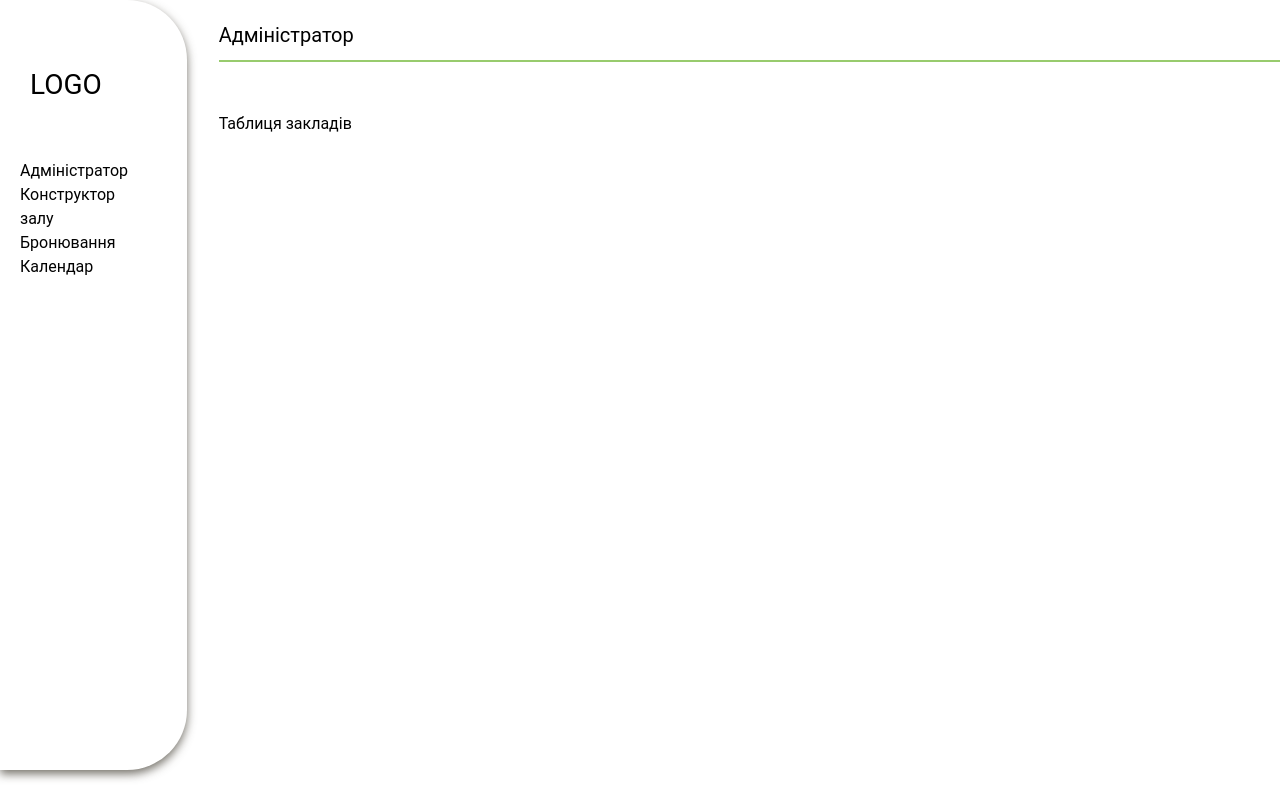
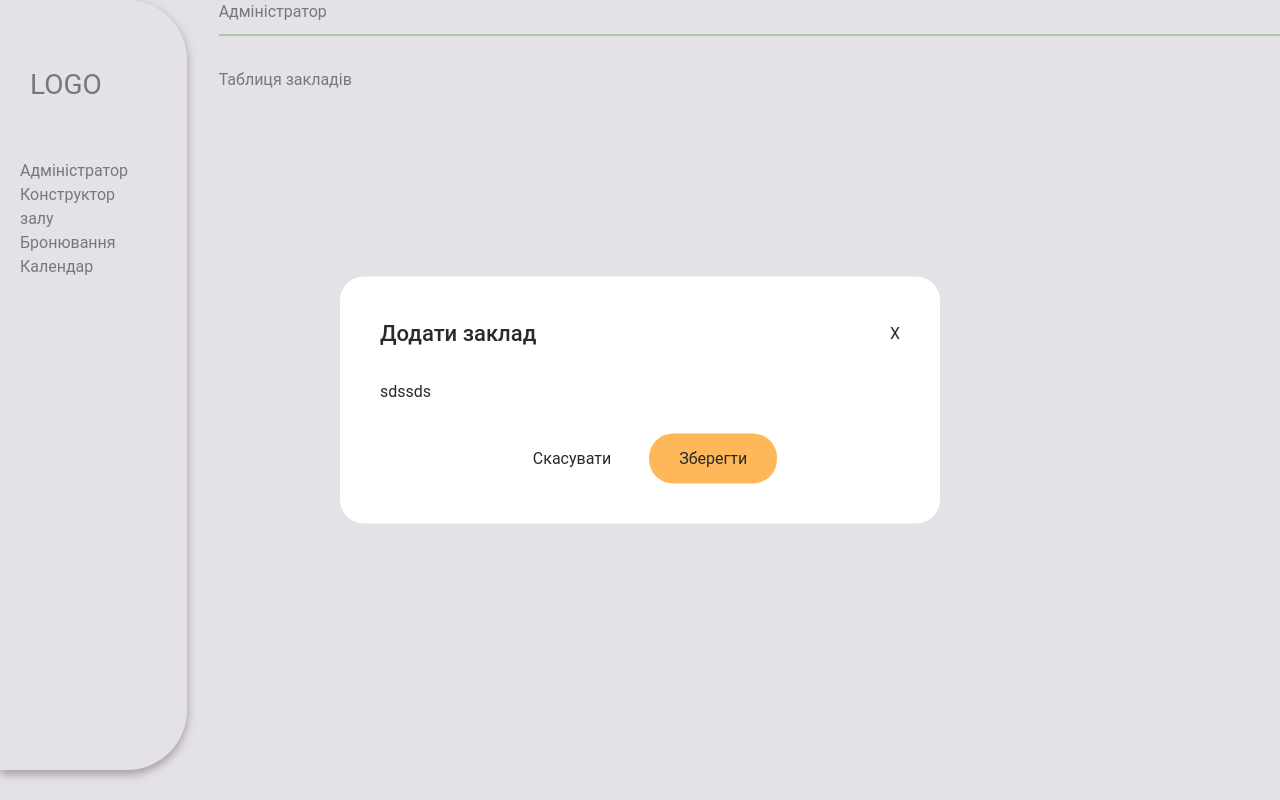
Before and after one commit to tetiana-kozak/restaurant-booking-system, a React (Create React App) app: page /admin-panel in a window 1280 px wide. Built offline with nearby package versions, Linux system fonts and the light colour scheme; sample sign-in values are in the browser's storage.

Commit message:
feat: add AdminPanelPage design with modal

```diff
--- /dev/null
+++ b/src/components/AllRestaurantsTable/AllRestaurantsTable.scss
@@ -0,0 +1,19 @@
+.list-container {
+  display: flex;
+  justify-content: space-between;
+  align-items: center;
+  background-color: #f2f2f2d4;
+  margin-bottom: 10px;
+  border-radius: 10px;
+  padding: 0 10px;
+  span {
+    font-weight: 600;
+  }
+}
+
+.modal {
+  position: absolute;
+  width: 500px;
+  height: 500px;
+  background-color: #adadad;
+}
--- /dev/null
+++ b/src/components/AllRestaurantsTable/AllRestaurantsTable.tsx
@@ -0,0 +1,85 @@
+import DeleteIcon from '@mui/icons-material/Delete'
+import EditIcon from '@mui/icons-material/Edit'
+import { IconButton, Modal } from '@mui/material'
+import ModalContainer from 'components/Modals/ModalContainer/ModalContainer'
+import {
+  deleteRestaurant,
+  getUserRestaurantsList,
+} from 'pages/RestaurantListPage/userRestaurantsReduser'
+import { useEffect, useState } from 'react'
+import { useAppDispatch, useAppSelector } from 'redux/hooks'
+import { restaurantType } from 'types/restaurantsEntity'
+import './AllRestaurantsTable.scss'
+
+type Props = {}
+
+const AllRestaurantsTable = (props: Props) => {
+  const dispatch = useAppDispatch()
+
+  useEffect(() => {
+    dispatch(getUserRestaurantsList())
+  }, [dispatch])
+
+  const userRestaurantsList: restaurantType[] = useAppSelector((state) => {
+    console.log(
+      'state.userRestaurants.userRestaurantsList',
+      state.userRestaurants.userRestaurantsList
+    )
+    return state.userRestaurants.userRestaurantsList
+  })
+
+  const [selectedRestaurantId, setSelectedRestaurantId] = useState(1)
+
+  const [openModal, setOpenModal] = useState(true)
+  const handleOpen = () => setOpenModal(true)
+  const handleClose = () => setOpenModal(false)
+
+  return (
+    <>
+      <ul className="list">
+        {userRestaurantsList.map((restaurant) => (
+          <div key={restaurant.id} className="list-container">
+            <li>
+              <div>
+                <span>Title:</span> {restaurant.title}
+              </div>
+              <div>
+                <span>Description:</span> {restaurant.description}
+              </div>
+              <div>
+                <span>Location:</span> {restaurant.location}
+              </div>
+            </li>
+            <div>
+              <IconButton
+                onClick={() => {
+                  setOpenModal(true)
+                  setSelectedRestaurantId(restaurant.id)
+                }}
+              >
+                <EditIcon />
+              </IconButton>
+
+              <IconButton
+                aria-label="delete"
+                onClick={() => dispatch(deleteRestaurant(restaurant.id))}
+              >
+                <DeleteIcon />
+              </IconButton>
+            </div>
+          </div>
+        ))}
+      </ul>
+
+      <Modal
+        open={openModal}
+        onClose={handleClose}
+        aria-labelledby="modal-modal-title"
+        aria-describedby="modal-modal-description"
+      >
+        <ModalContainer handleClose={handleClose}>sdssds</ModalContainer>
+      </Modal>
+    </>
+  )
+}
+export default AllRestaurantsTable
--- /dev/null
+++ b/src/components/Modals/ModalContainer/ModalContainer.scss
@@ -0,0 +1,23 @@
+@tailwind base;
+@tailwind components;
+@tailwind utilities;
+
+@layer components {
+  .modal-container {
+    @apply bg-white absolute top-2/4 left-1/2 translate-y-[-50%] translate-x-[-50%] p-40 w-600  rounded-lg;
+  }
+  .modal-content {
+    @apply flex flex-col gap-y-30;
+    .modal-header {
+      @apply flex justify-between items-center;
+    }
+  }
+
+  .modal-actions {
+    @apply flex justify-center items-center gap-x-8;
+  }
+}
+
+.MuiModal-backdrop {
+  @apply bg-backdrop;
+}
--- /dev/null
+++ b/src/components/Modals/ModalContainer/ModalContainer.tsx
@@ -0,0 +1,25 @@
+import './ModalContainer.scss'
+
+type Props = {
+  children: React.ReactNode
+  handleClose: (isOpen: boolean) => void
+}
+
+const ModalContainer = ({ children, handleClose }: Props) => {
+  return (
+    <div className="modal-container">
+      <div className="modal-content">
+        <div className="modal-header">
+          <h5 className="text-large font-medium">Додати заклад</h5>
+          <button onClick={() => handleClose(false)}>X</button>
+        </div>
+        <div className="modal-body">{children}</div>
+        <div className="modal-actions">
+          <button className="button">Скасувати</button>
+          <button className="button bg-button-primary">Зберегти</button>
+        </div>
+      </div>
+    </div>
+  )
+}
+export default ModalContainer
--- a/src/index.css
+++ b/src/index.css
@@ -3,7 +3,7 @@
 @tailwind utilities;
 
 * {
-  box-sizing: border-box;
+  @apply text-text-color box-border;
 }
 
 h1 {
@@ -14,3 +14,9 @@ h1 {
 h2 {
   margin-top: 50px;
 }
+
+@layer components {
+  .button {
+    @apply flex justify-center items-center rounded-lg px-30 py-13;
+  }
+}
--- a/src/index.tsx
+++ b/src/index.tsx
@@ -6,14 +6,17 @@ import { store } from './redux/store'
 import './reset.css'
 import './index.css'
 import App from './container/App/App'
+import { StyledEngineProvider } from '@mui/material/styles'
 
 const root = ReactDOM.createRoot(document.getElementById('root') as HTMLElement)
 root.render(
   <React.StrictMode>
     <Provider store={store}>
-      <BrowserRouter>
-        <App />
-      </BrowserRouter>
+      <StyledEngineProvider injectFirst>
+        <BrowserRouter>
+          <App />
+        </BrowserRouter>
+      </StyledEngineProvider>
     </Provider>
   </React.StrictMode>
 )
--- a/src/pages/AdminPanelPage/AdminPanelPage.tsx
+++ b/src/pages/AdminPanelPage/AdminPanelPage.tsx
@@ -1,3 +1,4 @@
+import AllRestaurantsTable from 'components/AllRestaurantsTable/AllRestaurantsTable'
 import PageTitleSection from 'components/Titles/PageTitleSection'
 
 type Props = {}
@@ -6,7 +7,8 @@ const AdminPanelPage = (props: Props) => {
     <>
       <PageTitleSection>Адміністратор</PageTitleSection>
       <div className="mt-[32px]">
-        <h2>Таблиця закладів</h2>
+        <h2 className="mb-[32px]">Таблиця закладів</h2>
+        <AllRestaurantsTable />
       </div>
     </>
   )
--- a/tailwind.config.js
+++ b/tailwind.config.js
@@ -11,11 +11,30 @@ module.exports = {
       error: '#CE2020',
       'text-color': '#292929',
       white: '#FFFFFF',
+      backdrop: 'rgba(202, 196, 208, 0.5)',
     },
     fontFamily: {
       sans: ['Roboto', 'sans-serif'],
     },
-    extend: {},
+    fontSize: {
+      large: '22px',
+    },
+    borderRadius: {
+      none: '0',
+      sm: '5px',
+      lg: '24px',
+    },
+    extend: {
+      spacing: {
+        5: '5px',
+        8: '8px',
+        13: '13px',
+        30: '30px',
+        40: '40px',
+        552: '552px',
+        600: '600px',
+      },
+    },
   },
   plugins: [],
 }
```
